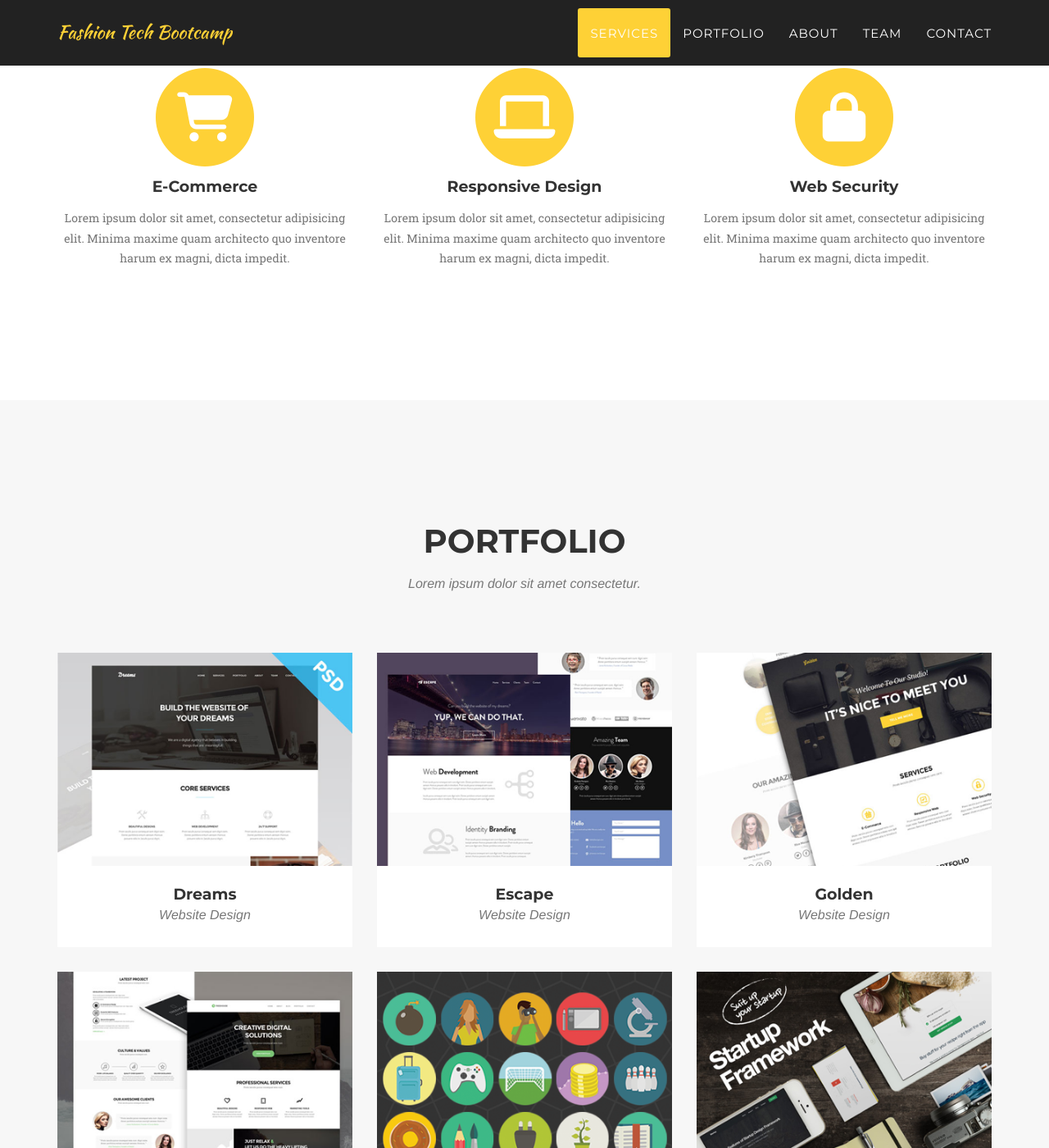
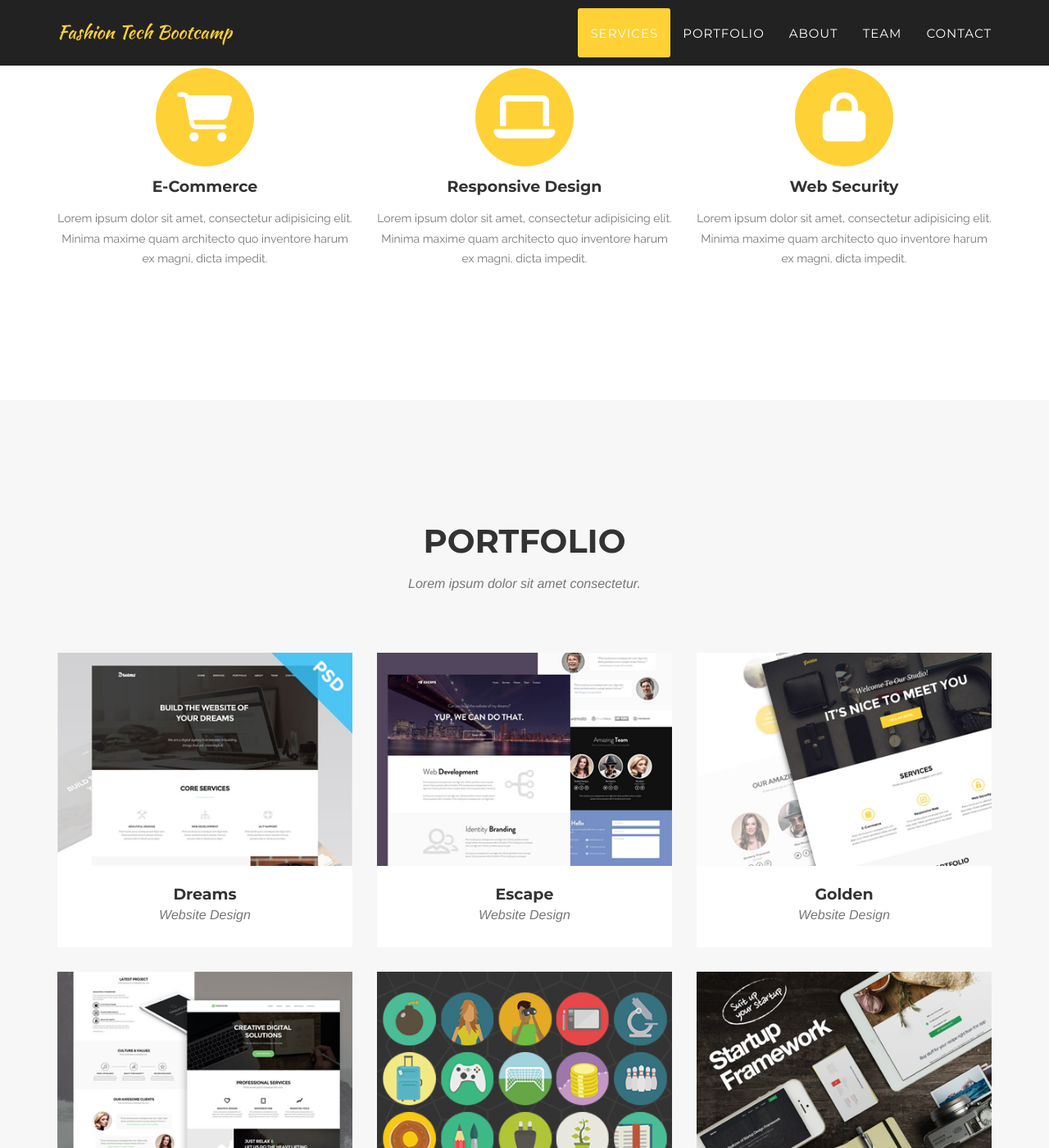
Before and after one commit to fashionbootcamp/info-site, a Jekyll site: the page built from index.html, in a window 1280 px wide and 1400 px high, scrolled down 982 px. Shown: the whole window at 82% size. Built offline with Jekyll 4.4.1, drawn with Linux system fonts in a browser that asks for light colours; nearby versions of some CDN libraries; some web fonts are replaced; library files that are not in the unit come from our copies.

Commit message:
Update agency.css

```diff
--- a/_includes/css/agency.css
+++ b/_includes/css/agency.css
@@ -6,7 +6,7 @@
 
 body {
     overflow-x: hidden;
-    font-family: "Roboto Slab","Helvetica Neue",Helvetica,Arial,sans-serif;
+    font-family: "Raleway","Helvetica Neue",Helvetica,Arial,sans-serif;
     color: #{{ site.data.template.color.secondary-dark }};
 }
 
```
